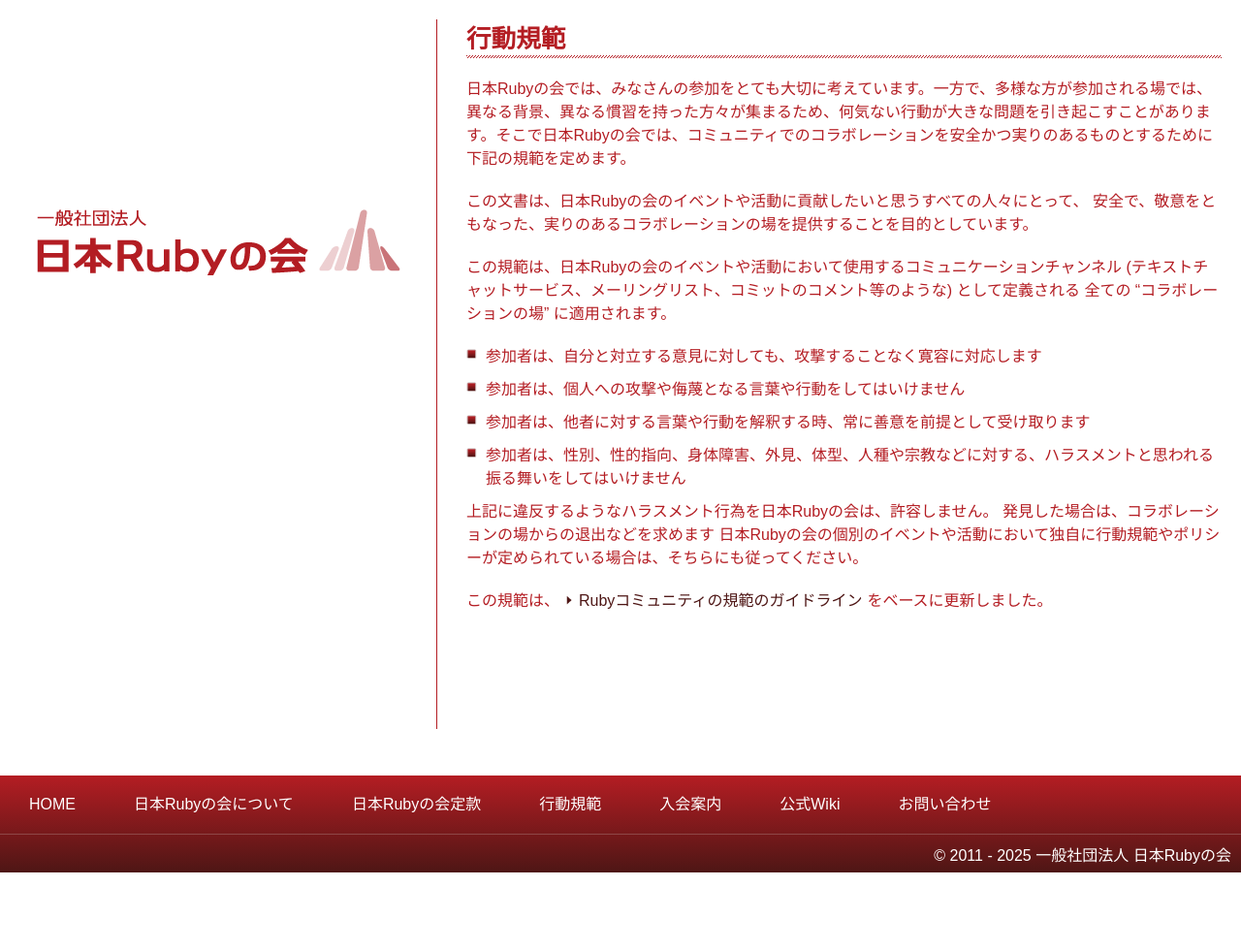
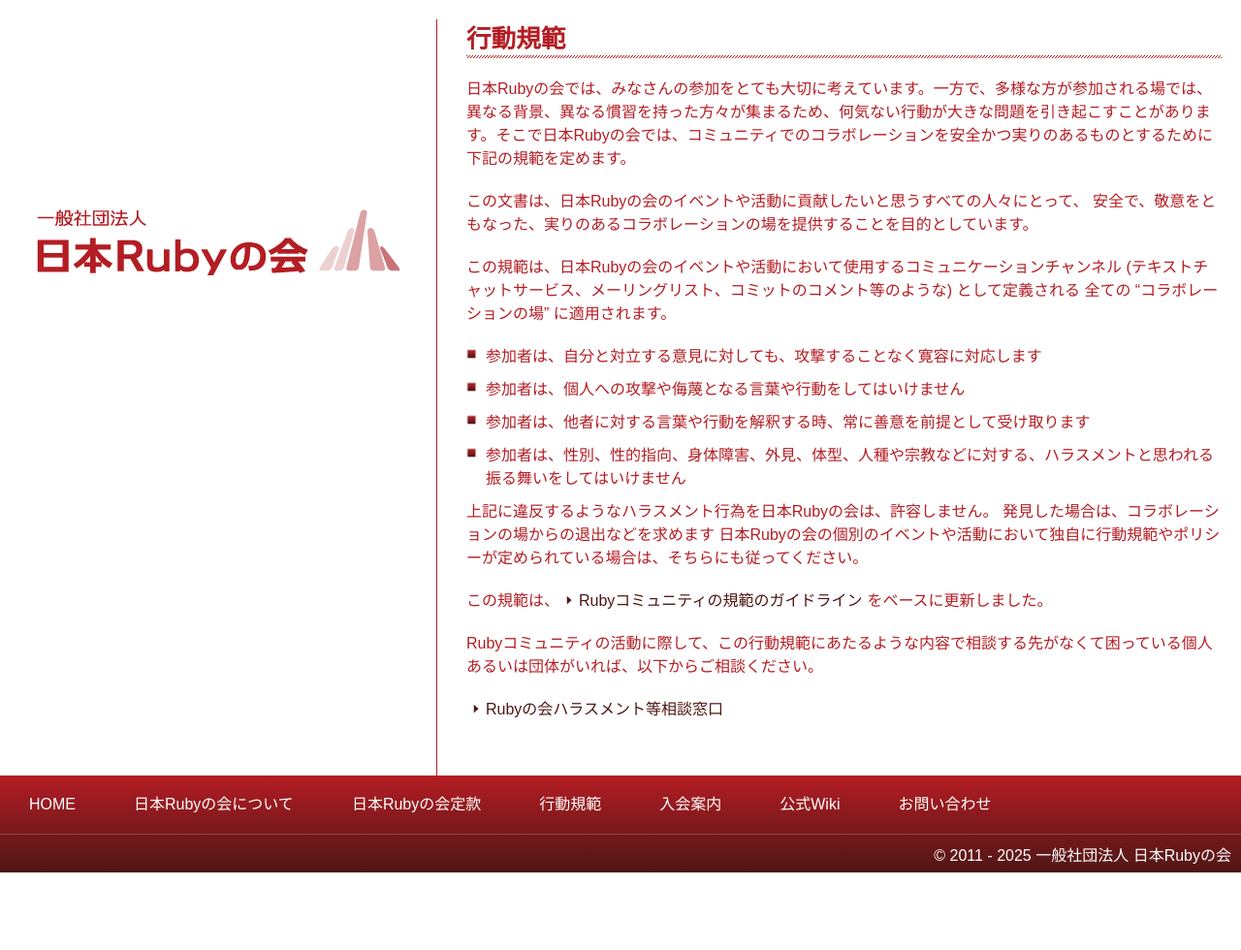
Before and after one commit to ruby-no-kai/official, a Jekyll site: the page built from code-of-conduct.md, in a window 1280 px wide. Shown: the whole page at 97% size. Built offline with Jekyll 4.4.1, drawn with Linux system fonts in a browser that asks for light colours; nearby versions of some CDN libraries; our own code applies the rules of GitHub Pages for plain Markdown files.

Commit message:
Add link for harassment report form

```diff
--- a/code-of-conduct.md
+++ b/code-of-conduct.md
@@ -15,3 +15,7 @@
 日本Rubyの会の個別のイベントや活動において独自に行動規範やポリシーが定められている場合は、そちらにも従ってください。
 
 この規範は、[Rubyコミュニティの規範のガイドライン](https://www.ruby-lang.org/ja/conduct/)をベースに更新しました。
+
+Rubyコミュニティの活動に際して、この行動規範にあたるような内容で相談する先がなくて困っている個人あるいは団体がいれば、以下からご相談ください。
+
+[Rubyの会ハラスメント等相談窓口](https://docs.google.com/forms/d/e/1FAIpQLSccLeyZY4wi_wvHK9ACAdXARnWqqL7BuR3c3zWgJjlMkUUH9A/viewform)
```
